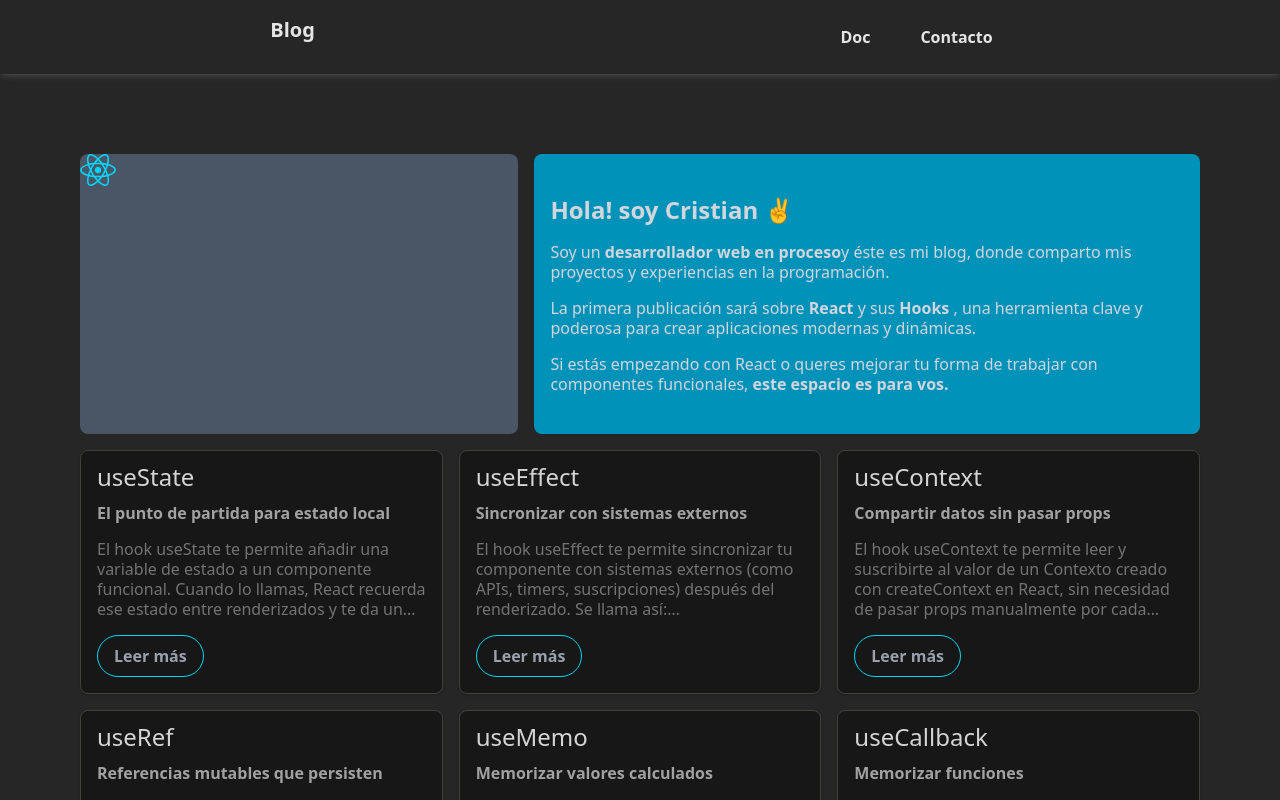
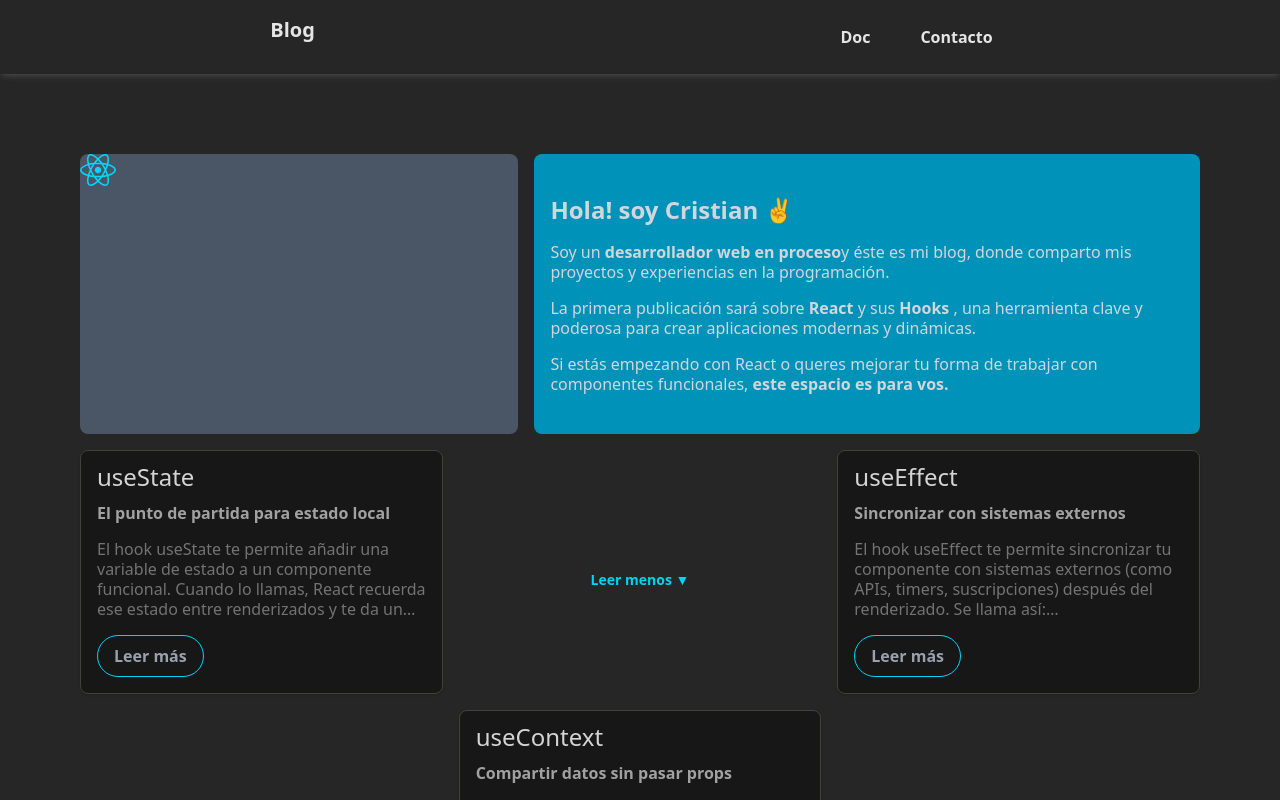
Before and after one commit to Cris7ian-tech/Blog, a React (Vite) app: page / in a window 1280 px wide. Shown: the top 800 px of the page. Built offline with nearby package versions, Linux system fonts and the light colour scheme.

Commit message:
leer mas, leer menos

```diff
--- a/src/components/ui/CardArticle.tsx
+++ b/src/components/ui/CardArticle.tsx
@@ -1,8 +1,13 @@
+import { useState } from "react";
+
 import hooksData from "../../data/HooksData.json";
 import ButtonLeerMas from "./ButtonLeerMas";
 
 
 function CardArticle({ titulo, subtitulo, descripcion }) {
+
+  const [expandida, setExpandida] = useState(false);
+
   return (
     <>
 
@@ -16,6 +21,16 @@ function CardArticle({ titulo, subtitulo, descripcion }) {
           <ButtonLeerMas />
         </article>
 
+        <button
+        onClick={() => setExpandida(!expandida)}
+        className="mt-4 text-sm font-bold text-cyan-400 hover:text-cyan-300 transition-colors">
+
+    {/*TERNARIO VA PALI?*/}
+    { expandida? "Leer más ▲" : "Leer menos ▼" }
+
+        </button>
+
+
     </>
   )
 }
```
